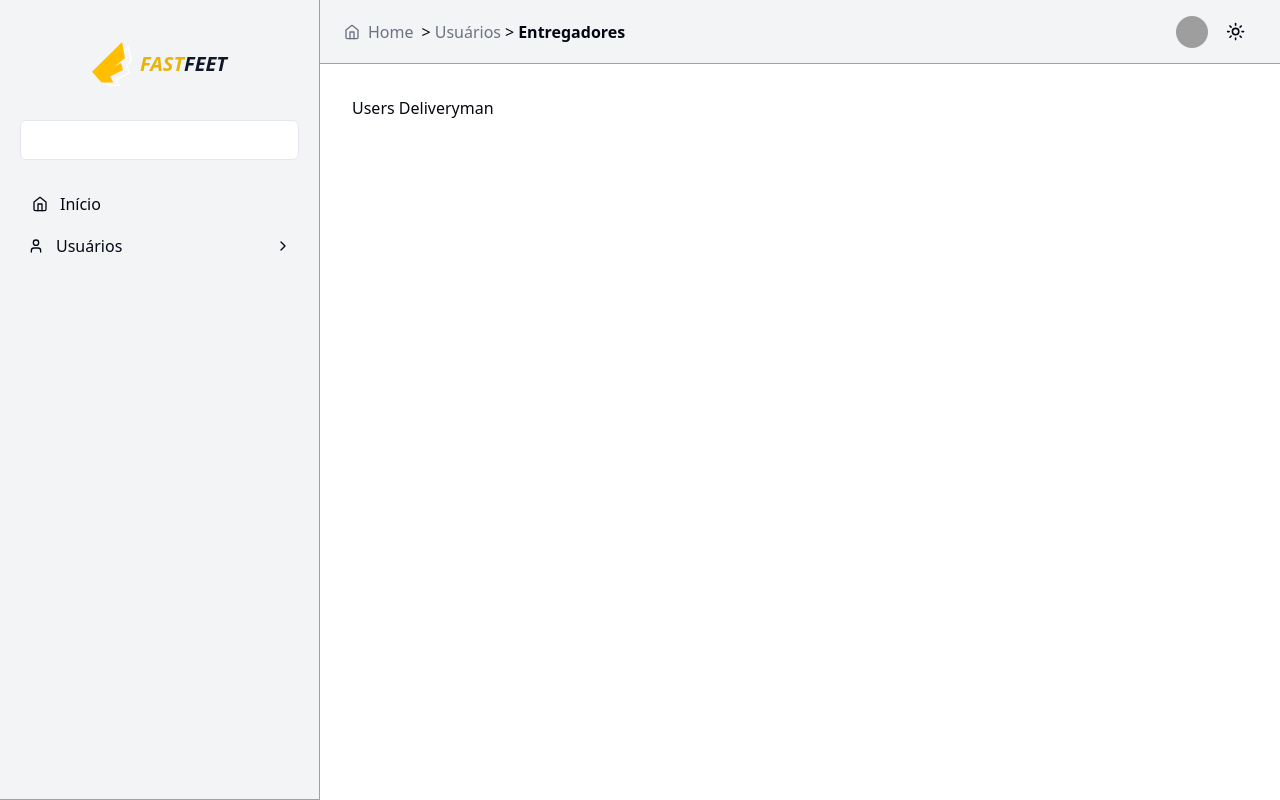
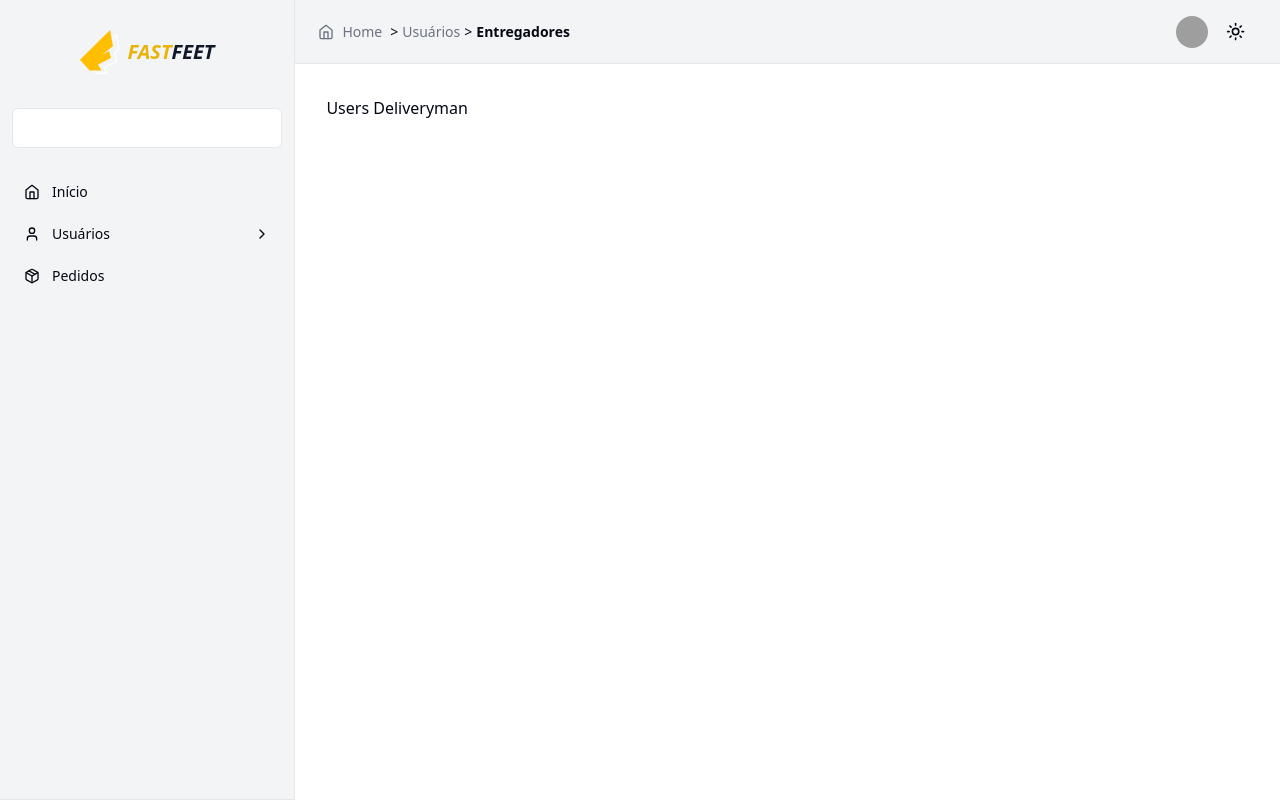
Before and after one commit to felipesanderp/fastfeet-web, a React (Vite) app: page /users/deliverymen in a window 1280 px wide. Built offline with nearby package versions, Linux system fonts and the light colour scheme; grey boxes are pictures that could not be loaded.

Commit message:
remove border, change padding sizes and font size

```diff
--- a/src/components/header.tsx
+++ b/src/components/header.tsx
@@ -11,7 +11,7 @@ export function Header() {
   }
 
   return (
-    <div className="hidden lg:flex items-center justify-between h-16 px-6 bg-muted border-b border-zinc-400">
+    <div className="hidden lg:flex items-center justify-between h-16 text-sm px-6 bg-muted border-b">
       <Breadcrumb breadcrumbs={breadcrumbs} />
       <div className="flex items-center gap-2">
         <UserAccountNav
--- a/src/components/icons.tsx
+++ b/src/components/icons.tsx
@@ -5,6 +5,7 @@ import {
   LockKeyholeIcon,
   type LucideIcon,
   Package,
+  PackageOpen,
   User,
 } from 'lucide-react'
 
@@ -17,4 +18,5 @@ export const Icons = {
   chevronRight: ChevronRight,
   chevronDown: ChevronDown,
   package: Package,
+  packageOpen: PackageOpen,
 }
--- a/src/components/nav.tsx
+++ b/src/components/nav.tsx
@@ -21,7 +21,7 @@ export function Nav() {
         <Collapsible.Trigger asChild>
           <Button
             variant="ghost"
-            className="justify-between w-full px-2 py-2 text-md"
+            className="justify-between w-full px-3 py-1 text-md hover:bg-violet-100"
           >
             <div className="flex items-center gap-3">
               <Icons.user className="size-4" />
@@ -40,6 +40,10 @@ export function Nav() {
           <NavLink to="/users/recipients" title="Destinatários"></NavLink>
         </Collapsible.Content>
       </Collapsible.Root>
+
+      <NavLink to="/orders" title="Pedidos">
+        <Icons.package className="size-4" />
+      </NavLink>
     </nav>
   )
 }
--- a/src/components/sidebar.tsx
+++ b/src/components/sidebar.tsx
@@ -8,7 +8,7 @@ import { Input } from './ui/input'
 
 export function Sidebar() {
   return (
-    <Collapsible.Root className="fixed left-0 right-0 top-0 z-20 flex flex-col px-2 gap-6 border-b border-zinc-400 data-[state=open]:bottom-0 bg-muted dark:bg-background lg:right-auto  lg:w-80 lg:border-r lg:px-5 lg:py-8 lg:data-[state=closed]:bottom-0">
+    <Collapsible.Root className="fixed left-0 right-0 text-sm top-0 z-20 flex flex-col px-2 gap-6 border-b data-[state=open]:bottom-0 bg-muted dark:bg-background lg:right-auto lg:w-[295px] lg:border-r lg:px-3 lg:py-5 lg:data-[state=closed]:bottom-0">
       <div className="flex items-center justify-between h-16 lg:justify-center">
         <Logo />
         <Collapsible.Trigger asChild className="lg:hidden">
--- a/tailwind.config.js
+++ b/tailwind.config.js
@@ -18,7 +18,7 @@ module.exports = {
     },
     extend: {
       gridTemplateColumns: {
-        app: 'minmax(18rem, 20rem) 1fr',
+        app: 'minmax(16.4rem, 18.4rem) 1fr',
       },
       colors: {
         border: 'hsl(var(--border))',
```
